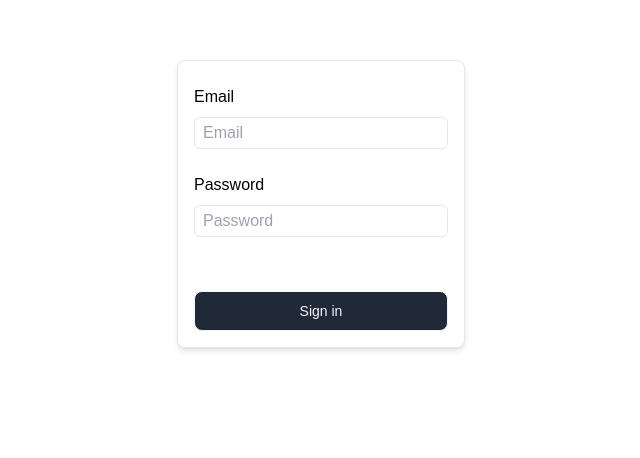
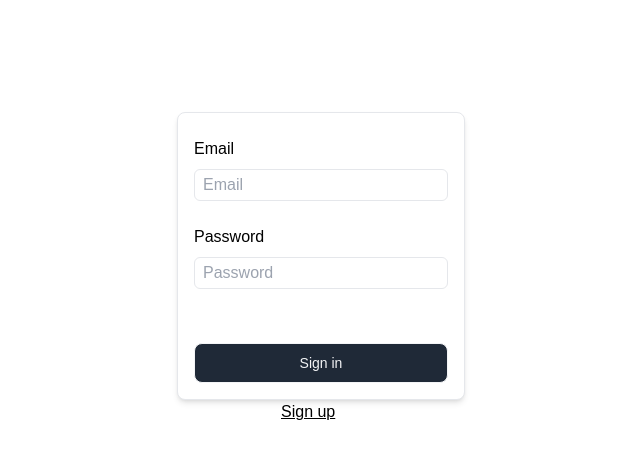
Before and after one commit to CST-ClientServer/cs-assignment1a, a Next.js app in the folder card-game-client/: page /login in a window 1280 px wide. Shown: the part 132-590 px from the top of the page, without its empty margins (319-959 px from the left). Built offline with nearby package versions, Linux system fonts and the light colour scheme.

Commit message:
add link redirect to signup page

```diff
--- a/card-game-client/app/login/page.tsx
+++ b/card-game-client/app/login/page.tsx
@@ -3,8 +3,12 @@ import LoginForm from "../components/ui/login-form";
 
 export default function Login() {
   return (
-    <div className="flex justify-center dark:bg-zinc-900 min-h-screen p-48">
-      <LoginForm />
-    </div>
+
+          <div className="flex flex-col justify-center items-center dark:bg-zinc-900 min-h-screen p-48">
+              <LoginForm/>
+              <a href="/signup"><p className="underline w-20" >Sign up</p></a>
+          </div>
+
+
   );
 }
```
